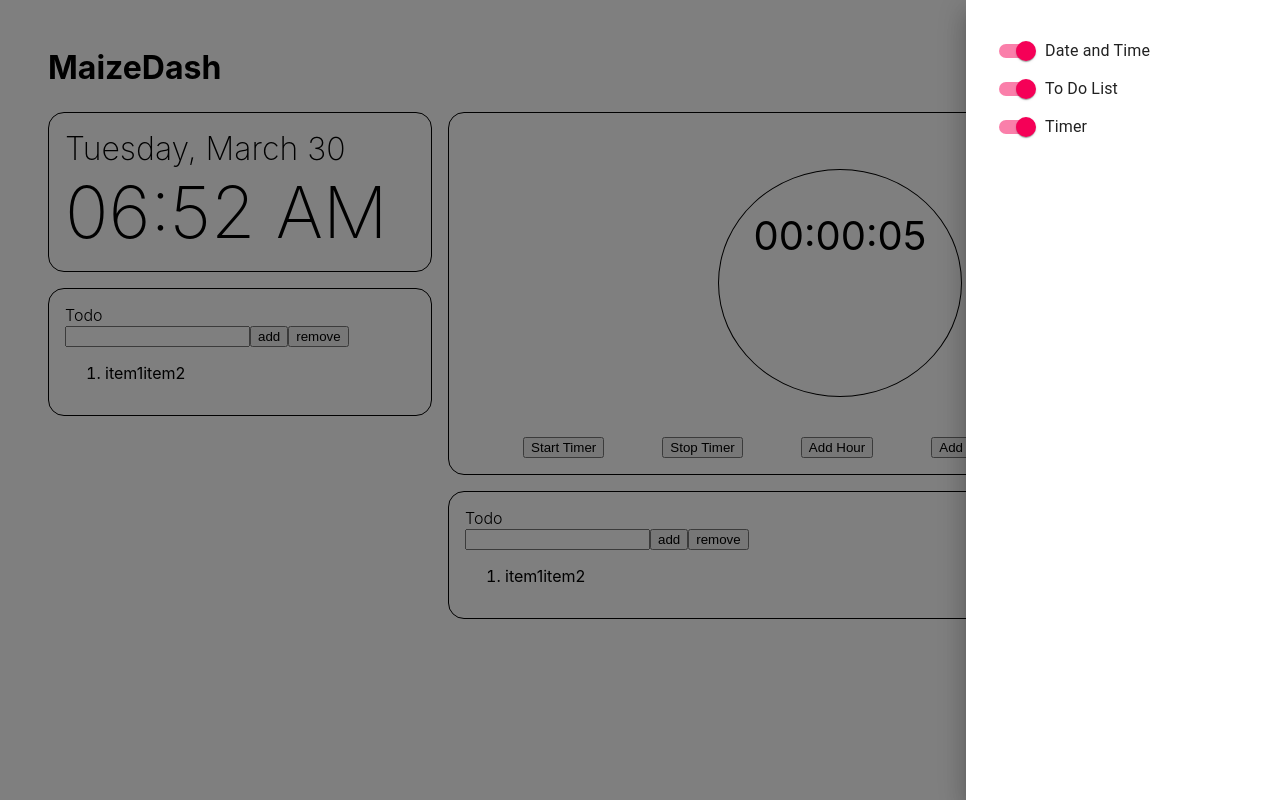
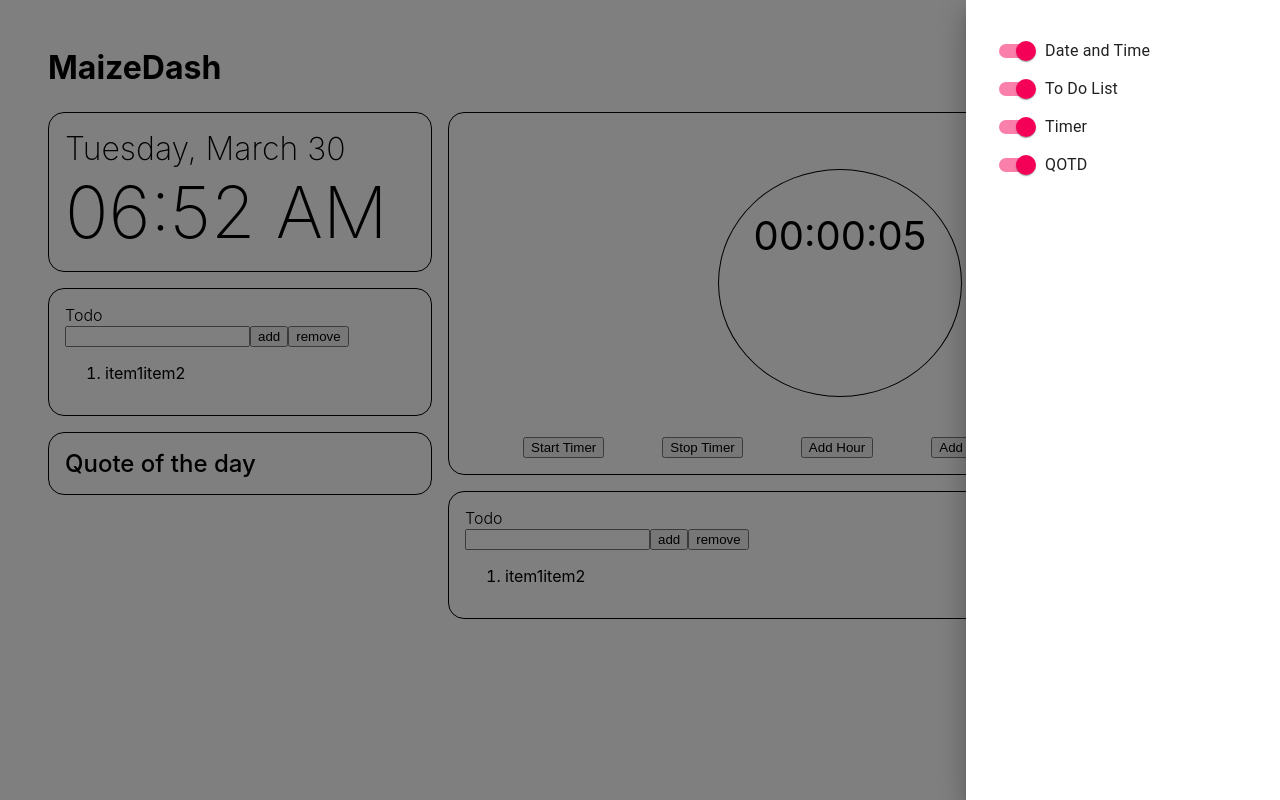
Before and after one commit to alicemliu/maize-dash, a React (Create React App) app: page / in a window 1280 px wide. Both pictures are taken after a click on the button 1200 px from the left and 66 px from the top of the page. Built offline with nearby package versions, Linux system fonts and the light colour scheme; no server answers.

Commit message:
Added qotd

```diff
--- a/src/components/main.js
+++ b/src/components/main.js
@@ -13,6 +13,7 @@ import '../css/App.css';
 import ToDoList from "./todolist";
 import TimeDate from "./date";
 import Timer from "./timer";
+import QOTD from "./qotd";
 
 export default class Main extends React.Component {
   constructor(props) {
@@ -22,6 +23,7 @@ export default class Main extends React.Component {
       showDate: true,
       showToDo: true,
       showTimer: true,
+      showQOTD: true,
     }
 
     this.toggleDrawer = this.toggleDrawer.bind(this);
@@ -56,6 +58,10 @@ export default class Main extends React.Component {
           control={<Switch checked={this.state.showTimer} onChange={this.handleChange} name="showTimer" />}
           label="Timer"
         />
+        <FormControlLabel
+          control={<Switch checked={this.state.showQOTD} onChange={this.handleChange} name="showQOTD" />}
+          label="QOTD"
+        />
     </FormGroup>
     </div>
   );
@@ -76,6 +82,7 @@ export default class Main extends React.Component {
           <Grid item xs={12} md={4}>
             { this.state.showDate && <div className="widget"><TimeDate/></div> }
             { this.state.showToDo && <div className="widget"><ToDoList/></div> }
+            { this.state.showQOTD && <div className="widget"><QOTD/></div> }
           </Grid>
           <Grid item xs={12} md={8}>
             { this.state.showTimer && <div className="widget"><Timer/></div> }
--- /dev/null
+++ b/src/components/qotd.js
@@ -0,0 +1,28 @@
+import React from "react";
+import { useState , useEffect } from 'react'
+
+import '../css/App.css';
+import '../css/qotd.css';
+
+export default function QOTD() {
+  var [quote, setQuote] = useState(null);
+
+  useEffect(() => {
+    fetch("https://quotes.rest/qod", { 'method': 'GET'})
+    .then((response) => {
+      if(!response.ok) throw Error(response.statusText);
+         return response.json();
+    })
+    .then((data) => {
+          setQuote(data.contents.quotes[0].quote + " - " + data.contents.quotes[0].author)
+    })
+    .catch((error) => console.log(error));
+  });
+
+  return (
+    <div >
+      <h2 id='qotd'>Quote of the day</h2>
+      <h2 id='quote'>{quote}</h2>
+    </div>
+  )
+}
--- /dev/null
+++ b/src/css/qotd.css
@@ -0,0 +1,7 @@
+#qotd {
+  font-weight: 500;
+}
+
+#quote {
+  font-weight: 300;
+}
```
